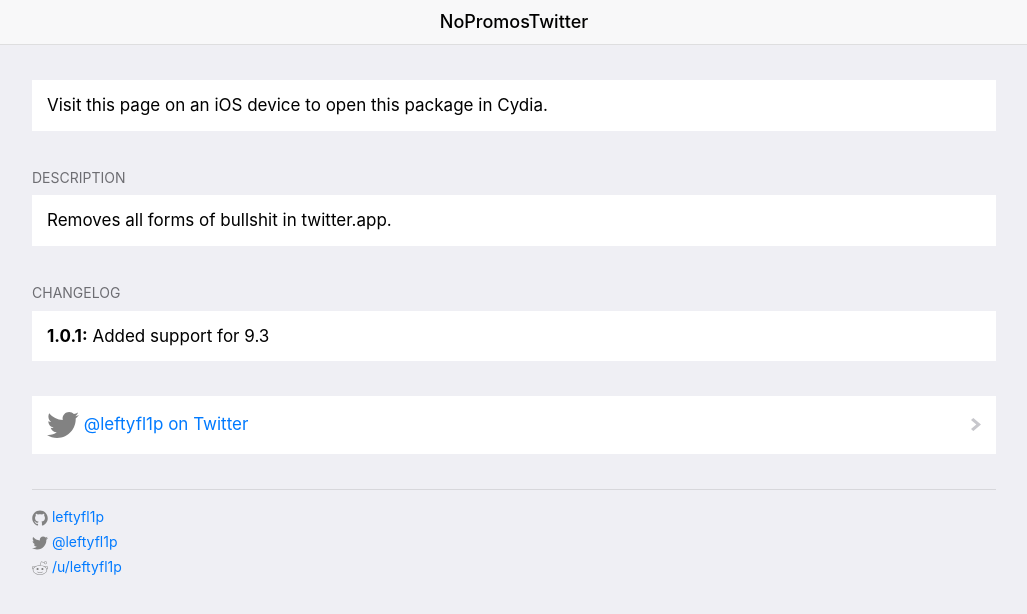
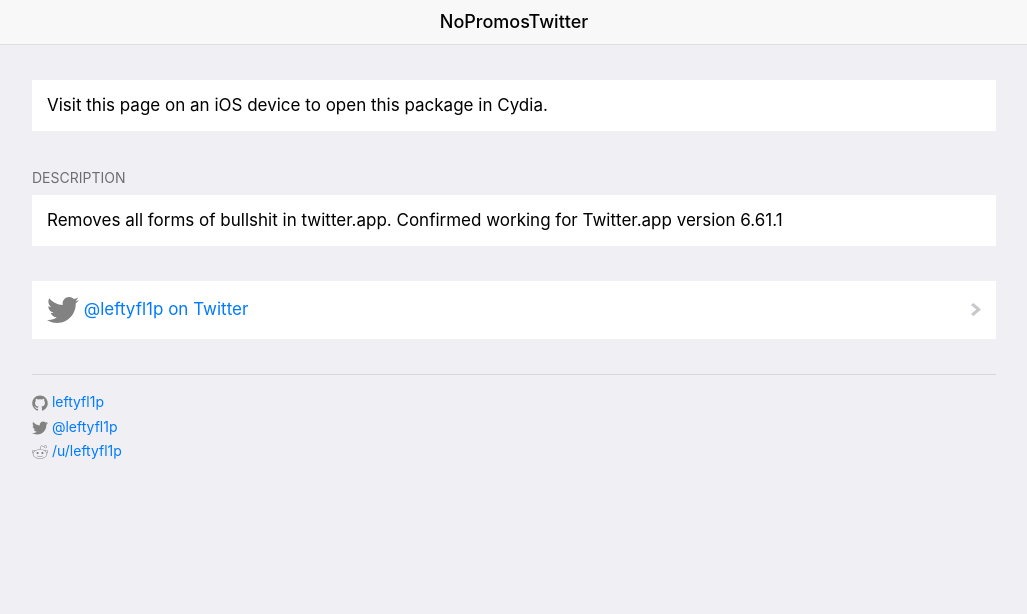
Before and after one commit to leftyfl1p/leftyfl1p.github.io, a Jekyll site: the page built from depictions/nopromostwitter/index.md, in a window 1280 px wide. Shown: the top 614 px of the page, without its empty margins (126-1153 px from the left). Built offline with Jekyll 4.4.1, drawn with Linux system fonts in a browser that asks for light colours.

Commit message:
updated nopromostwitter

```diff
--- a/depictions/nopromostwitter/index.md
+++ b/depictions/nopromostwitter/index.md
@@ -8,7 +8,6 @@ screenshots: false
 identifier: com.leftyfl1p.nopromostwitter
 screenshotCount: 0
 description: >
-  Removes all forms of bullshit in twitter.app.
-changelog: >
-  - **1.0.1:** Added support for 9.3
+  Removes all forms of bullshit in twitter.app. Confirmed working for Twitter.app version 6.61.1
+#changelog: >
 ---
```
